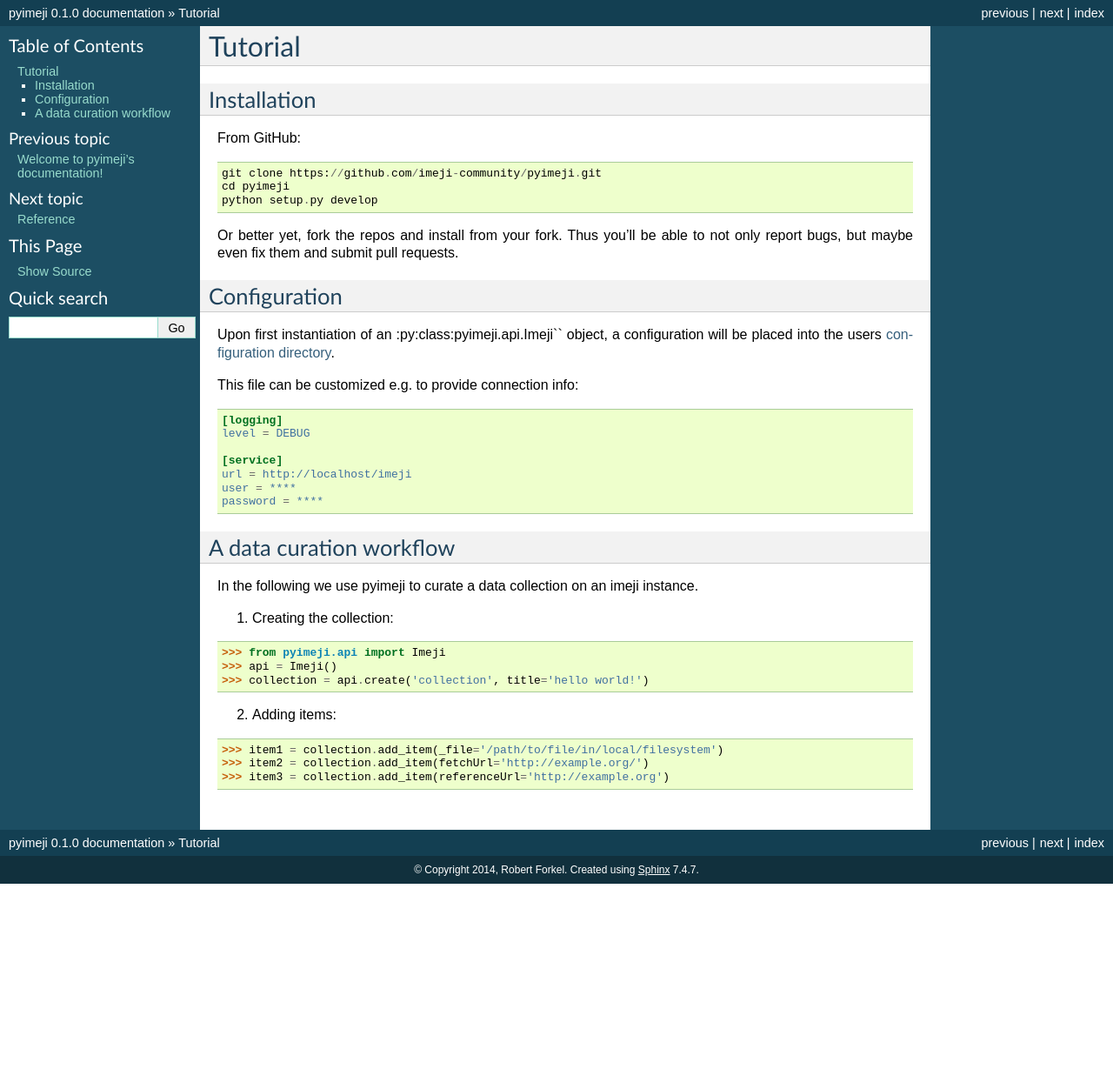
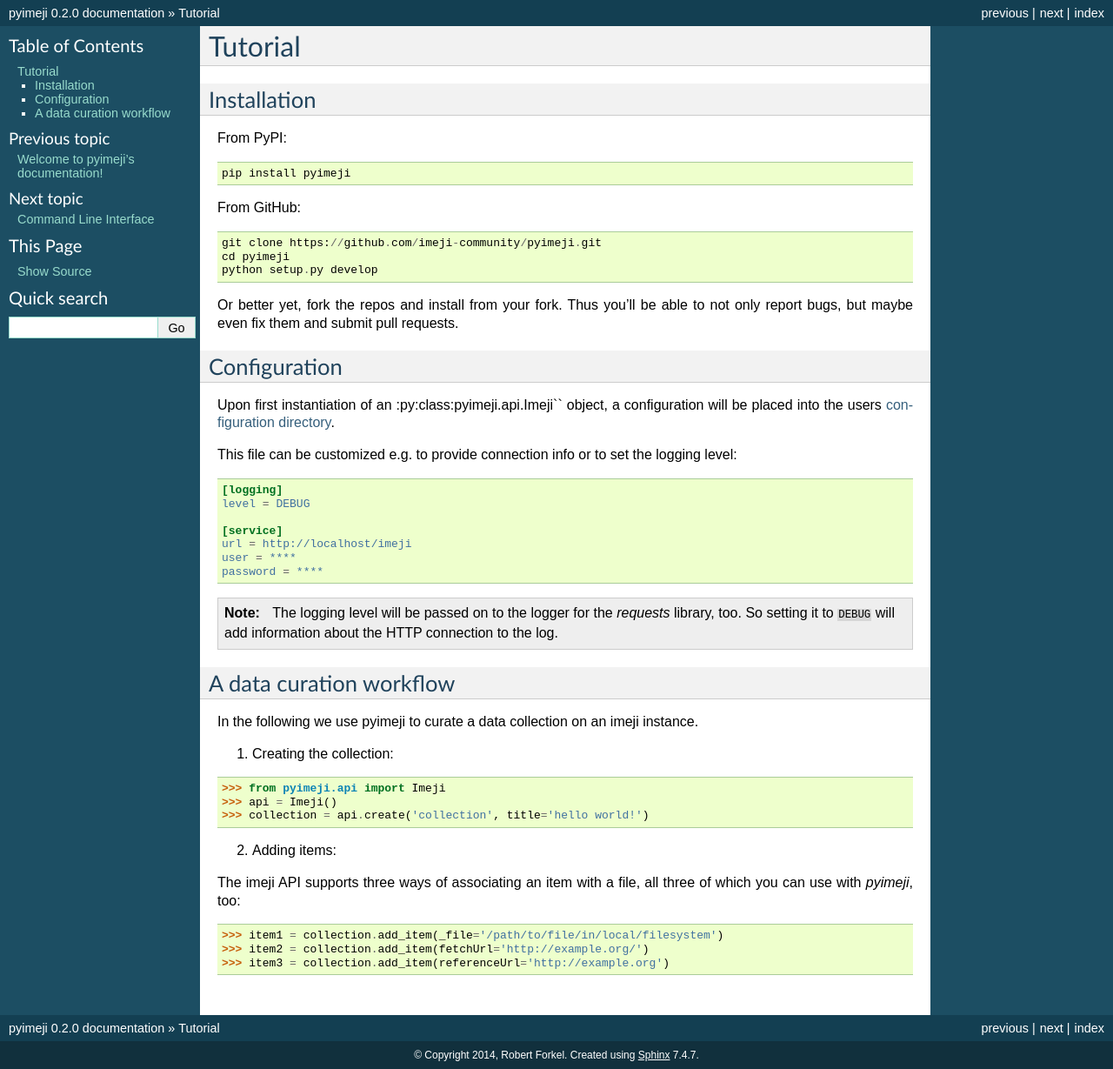
Before and after one commit to imeji-community/pyimeji, a Sphinx documentation site: the page built from docs/tutorial.rst, in a window 1280 px wide. Shown: the whole page at 87% size. Built offline with Sphinx 7.4.7, drawn with Linux system fonts in a browser that asks for light colours; before the commit the page ends 1016 px from its top, so only the background shows below that.

```diff
--- a/RELEASING.txt
+++ b/RELEASING.txt
@@ -17,7 +17,11 @@ Releasing pyimeji
   $ cd docs
   $ make clean html
 
-- Change setup.py version to the new version number.
+- Change version to the new version number in
+
+  - setup.py
+  - pyimeji/__init__.py
+  - docs/conf.py
 
 - Bump version number:
 
--- a/docs/conf.py
+++ b/docs/conf.py
@@ -54,9 +54,9 @@ copyright = u'2014, Robert Forkel'
 # built documents.
 #
 # The short X.Y version.
-version = '0.1.0'
+version = '0.2.0'
 # The full version, including alpha/beta/rc tags.
-release = '0.1.0'
+release = '0.2.0'
 
 # The language for content autogenerated by Sphinx. Refer to documentation
 # for a list of supported languages.
--- a/docs/index.rst
+++ b/docs/index.rst
@@ -12,6 +12,7 @@ Contents:
    :maxdepth: 2
 
    tutorial
+   cli
    reference
 
 
--- a/docs/tutorial.rst
+++ b/docs/tutorial.rst
@@ -3,6 +3,10 @@ Tutorial
 
 Installation
 ~~~~~~~~~~~~
+
+From PyPI::
+
+    pip install pyimeji
 
 From GitHub::
 
@@ -20,7 +24,7 @@ Configuration
 Upon first instantiation of an :py:class:pyimeji.api.Imeji`` object, a configuration will
 be placed into the users `configuration directory <https://pypi.python.org/pypi/appdirs>`_.
 
-This file can be customized e.g. to provide connection info:
+This file can be customized e.g. to provide connection info or to set the logging level:
 
 .. code-block:: ini
 
@@ -31,6 +35,11 @@ This file can be customized e.g. to provide connection info:
     url = http://localhost/imeji
     user = ****
     password = ****
+
+.. note::
+
+    The logging level will be passed on to the logger for the *requests* library, too. So
+    setting it to ``DEBUG`` will add information about the HTTP connection to the log.
 
 
 A data curation workflow
@@ -48,6 +57,9 @@ In the following we use pyimeji to curate a data collection on an imeji instance
 
 2. Adding items:
 
+The imeji API supports three ways of associating an item with a file, all three of which
+you can use with *pyimeji*, too:
+
 .. code-block:: python
 
     >>> item1 = collection.add_item(_file='/path/to/file/in/local/filesystem')
--- a/pyimeji/__init__.py
+++ b/pyimeji/__init__.py
@@ -0,0 +1 @@
+__version__ = "0.2.0"
--- a/setup.py
+++ b/setup.py
@@ -21,7 +21,7 @@ def read(fname):
 
 setup(
     name='pyimeji',
-    version="0.1.1",
+    version="0.2.0",
     description='A python wrapper for the imeji API',
     long_description=read("README.rst"),
     author='Robert Forkel',
```
Also changed, not shown: docs/cli.rst (added, +130 -0 lines), 5 other files.
